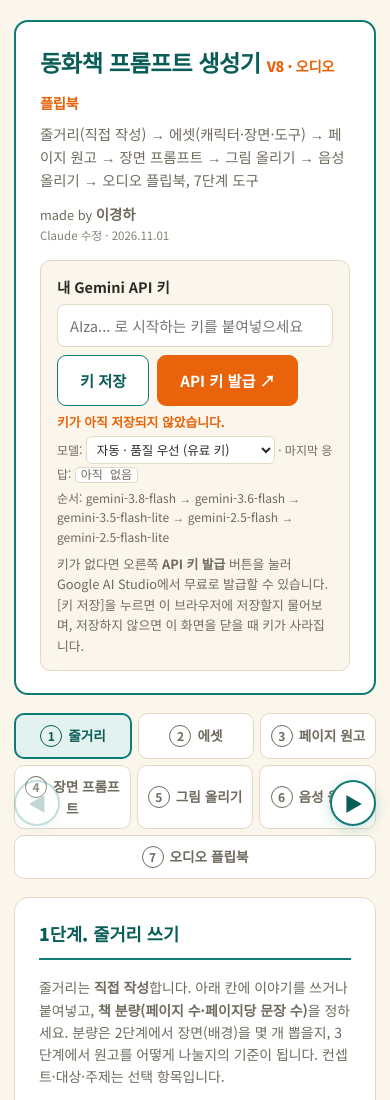
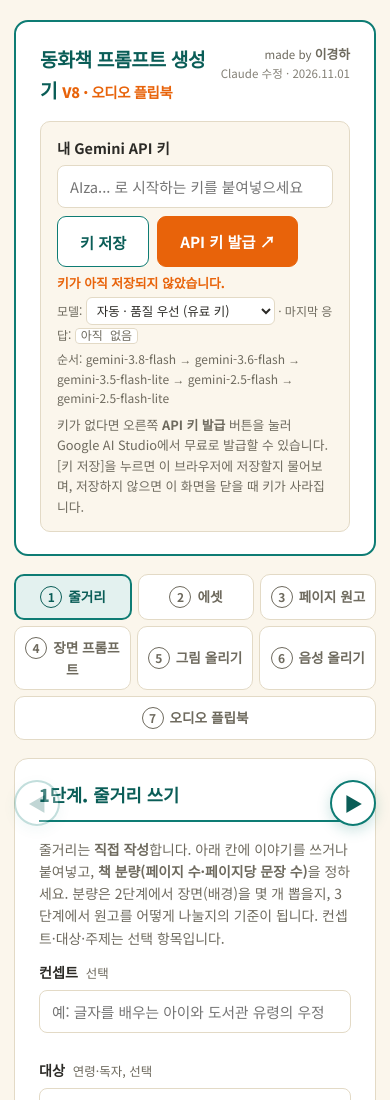
Before and after one commit to KYUNGHA-LEE/story-claude-v8, a plain HTML site: page index.html in a window 390 px wide. Shown: the top 1100 px of the page. Drawn offline with Linux system fonts and the light colour scheme.

Commit message:
머리글: 단계 설명 줄 삭제, 제작자 표시를 늘 오른쪽 위에
Co-Authored-By: Claude Opus 5.5 <noreply@anthropic.com>

```diff
--- a/index.html
+++ b/index.html
@@ -43,21 +43,25 @@
     margin-bottom:18px;
   }
   header.app-head .headtop{
-    display:flex;justify-content:space-between;align-items:flex-start;gap:12px;flex-wrap:wrap;
-  }
+    display:flex;justify-content:space-between;align-items:flex-start;gap:12px;   /* 제작자 표시는 늘 오른쪽 위 */
+  }
+  header.app-head .headtitle{flex:1;min-width:0;}
   header.app-head h1{
     font-size:1.45rem;font-weight:900;color:var(--teal-dark);
     letter-spacing:-0.02em;
   }
-  header.app-head p.sub{color:var(--muted);font-size:0.9rem;margin-top:4px;}
   .credit{
-    text-align:right;font-size:0.8rem;color:var(--muted);line-height:1.5;white-space:nowrap;
+    flex:none;text-align:right;font-size:0.8rem;color:var(--muted);line-height:1.5;white-space:nowrap;
   }
   .credit b{color:var(--muted);font-weight:700;font-size:0.9rem;}
   .credit .claude{
     display:block;margin-top:2px;font-size:0.72rem;color:var(--muted);font-weight:400;opacity:0.85;
   }
-  @media(max-width:640px){ .credit{text-align:left;white-space:normal;} }
+  @media(max-width:640px){
+    header.app-head h1{font-size:1.2rem;}
+    .credit{font-size:0.72rem;}
+    .credit b{font-size:0.8rem;}
+  }
 
   .keybox{
     margin-top:16px;border:1px solid var(--line);border-radius:10px;
@@ -350,9 +354,8 @@
 
   <header class="app-head">
     <div class="headtop">
-      <div>
+      <div class="headtitle">
         <h1>동화책 프롬프트 생성기 <span style="font-size:0.9rem;color:var(--orange);">V8 · 오디오 플립북</span></h1>
-        <p class="sub">줄거리(직접 작성) → 에셋(캐릭터·장면·도구) → 페이지 원고 → 장면 프롬프트 → 그림 올리기 → 음성 올리기 → 오디오 플립북, 7단계 도구</p>
       </div>
       <div class="credit">
         made by <b>이경하</b>
```
